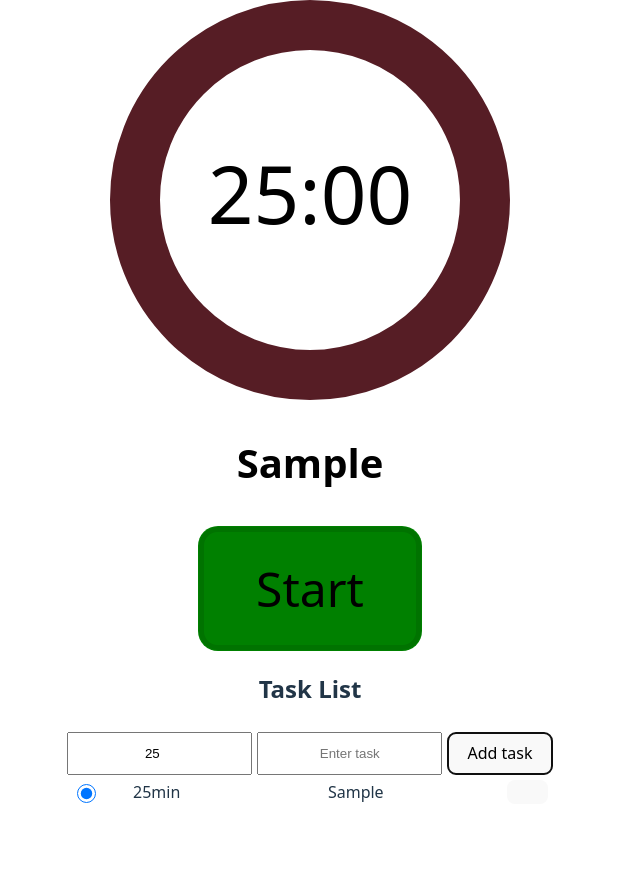
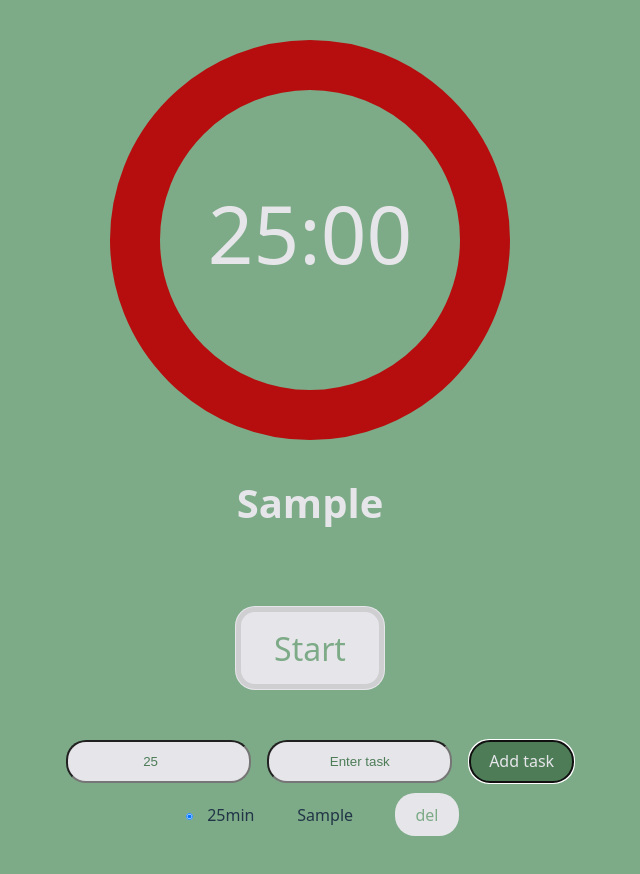
Before and after one commit to jiawu777/jia-timer, a React (Vite) app: page / in a window 1280 px wide. Both pictures are taken after typing "Sample" into the empty fields and a click on the button "Add task". Shown: the whole page, without its empty margins (330-970 px from the left). Before the commit the page ends 804 px from the top, so only its background shows below. Built offline with nearby package versions, Linux system fonts and the light colour scheme.

Commit message:
feat/transtopomodoro Jia: 1. 修正預設時間及任務及跳轉 2. 排版及文字過長待修正

```diff
--- a/src/components/Pomo.jsx
+++ b/src/components/Pomo.jsx
@@ -5,13 +5,16 @@ import './Pomo.scss';
 const Pomo = () => {
   // Config
   const [TimerStart, TimerStop, TimerSkip] = ['Start', 'Pause','Skip'];
-  const [CircularSize,CircularStrokeWidth] = [400, 50]
+  const [CircularSize,CircularStrokeWidth] = [400, 50];
+  const [addTaskBtn ,delBtn] = ["Add task","del"];
+  const defaultTask = " Time to focus! ";
+  const defaultTime = 25;
 
   // Timer Switch
   const [timerSwitch, setTimerSwitch] = useState(false);
 
   // timing
-  const [timer, setTimer] = useState(0);
+  const [timer, setTimer] = useState(defaultTime*60);
   const intervalIdTimer = useRef(null);
 
   // forceUpdate
@@ -21,7 +24,7 @@ const Pomo = () => {
   // setInput
   const timeInputRef = useRef(null)
   const taskInputRef = useRef(null)
-  const defaultTime = 25
+
 
   // get UserInfo
   const userInfoRef = useRef(
@@ -29,7 +32,7 @@ const Pomo = () => {
   )
 
 // taskId
-  const [taskId,setTaskId]=useState(userInfoRef.current.currentTaskId);
+  const [,setTaskId]=useState(userInfoRef.current.currentTaskId);
 
   // get current task
   const currentTaskIndex = userInfoRef.current?.tasks?.findIndex(
@@ -41,7 +44,8 @@ const Pomo = () => {
 
   useEffect(()=>{
     if(currentTask){
-      setTimer(currentTask.time)
+      setTaskId(currentTask.id);
+      setTimer(currentTask.time);
     }
   },[currentTask])
 
@@ -78,18 +82,29 @@ const Pomo = () => {
     const { tasks, currentTaskId } = userInfoRef.current;
 
     if(!tasks || tasks.length === 0 ){
+      userInfoRef.current.currentTask = {defaultTask}
+      const secInput = Number(defaultTime)*60;
+      userInfoRef.current.currentTime = {secInput};
+      setTimer(secInput);
+      setTimerSwitch(false);
       console.log("No tasks available.");
+
       return;
     }
 
     const currentIndex = tasks.findIndex((task)=>task.id === currentTaskId)
     if(currentIndex === -1){
+      userInfoRef.current.currentTask = {defaultTask}
+      const secInput = Number(defaultTime)*60;
+      userInfoRef.current.currentTime = {secInput};
+      setTimer(secInput);
+      setTimerSwitch(false);
       console.log("Current task not found.");
+
       return;
     }
 
     const nextTaskIndex = currentIndex +1;
-    console.log(userInfoRef.current)
 
     if(nextTaskIndex < tasks.length){
       const nextTask = tasks[nextTaskIndex];
@@ -105,8 +120,11 @@ const Pomo = () => {
       localStorage.setItem('userInfo',JSON.stringify(userInfoRef.current))
     }else{
       console.log("No tasks available.");
+      userInfoRef.current.currentTaskId = 0;
+      setTaskId(0)
+      setTimer(defaultTime*60);
       setTimerSwitch(false);
-      setTimer(0);
+      localStorage.setItem('userInfo',JSON.stringify(userInfoRef.current))
     }
 
   };
@@ -168,14 +186,14 @@ const Pomo = () => {
 
       return(
         <li key={`${item.id}`} className="pomo__taskListLI" >
-          <label className="pomo__taskListItem" for="pomo__taskListItem">
+          <label className="pomo__taskListItem">
             <input className="pomo__taskListItem pomo__taskListItem--radio" type="radio" name="listGroupRadio" value="" id=""
             checked={userInfoRef.current.currentTaskId === item.id}
             onChange={()=>handleTaskSelection(item)}/>
             <div className="pomo__taskListItem pomo__taskListItem--time">{item.time/60}min</div>
             <div className="pomo__taskListItem pomo__taskListItem--task">{item.name}</div>
-            <button className="pomo__taskListItem pomo__taskListItem--closeBtn" type="button" class="btn-close" aria-label="Close"
-            onClick={handleTaskDeletion}/>
+            <button className="pomo__btn pomo__btn--delBtn" type="button"
+            onClick={handleTaskDeletion}>{delBtn}</button>
             </label>
         </li>
       )
@@ -184,7 +202,7 @@ const Pomo = () => {
 const child = userInfoRef.current?.tasks?.map(forMapTasks) ?? [];
 
   return (
-    <div className="pomo__wrapper">
+    <div className={`pomo__wrapper ${timerSwitch ? 'pomo__wrapper--start' : ''}`}>
       <div className="pomo__display">
         <CircularProgress
           className="pomo__circular"
@@ -213,15 +231,14 @@ const child = userInfoRef.current?.tasks?.map(forMapTasks) ?? [];
 
       </div>
 
-      <div className="pomo__input">
-      <h2 className="pomo__taskListTitle"> Task List </h2>
+      <div className={`"pomo__input" ${timerSwitch ? 'pomo__input--start' : ''}`}>
         <form className="pomo__form">
           <input
             className="pomo__input pomo__input--time"
             type="number"
             ref={timeInputRef}
             defaultValue={defaultTime}
-            disabled={timerSwitch}
+            placeholder="Enter time(min)"
             required
           />
           <input
@@ -229,17 +246,15 @@ const child = userInfoRef.current?.tasks?.map(forMapTasks) ?? [];
             type="text"
             ref={taskInputRef}
             placeholder="Enter task"
-            disabled={timerSwitch}
             required
           />
           <button
+            className="pomo__btn pomo__btn--addTask"
             onClick={handleTaskInput}
-            disabled={timerSwitch}
           >
-            Add task
+            {addTaskBtn}
           </button>
         </form>
-
         <div className="pomo__taskList">
             <ul className="pomo__taskListUL">
               {child}
--- a/src/components/Pomo.scss
+++ b/src/components/Pomo.scss
@@ -1,19 +1,25 @@
 .pomo {
     &__wrapper {
+      padding: 5vh 0px;
+      gap: 5vh;
       width: 100vw;
       height: auto;
-      // background-color: white;
+      background-color: #7daa87;
       display: flex;
       flex-flow: column nowrap;
       justify-content: center;
       align-items: center;
-
+      &--start{
+      background-color: #FE4A49;
+      }
     }
 
     &__display {
+      width: 100%;
       display: flex;
+      align-items: center;
       justify-content: center;
-      color: black;
+      color: #E6E6EA;
       flex-flow: column nowrap;
     }
 
@@ -21,41 +27,57 @@
       font-size: 20 rem;
     }
 
+    &__currentTaskName{
+      display: flex;
+      justify-content: center;
+      max-width: 50%;
+      text-overflow: ellipsis;
+      white-space: nowrap;
+      font-size: 2.5rem;
+      overflow: hidden;
+    }
+
     &__input{
-      max-width: 70vw;
+      max-width: 50%;
       display: flex;
       flex-flow: column wrap;
       text-align: center;
+      border-radius: 20px;
+
+      &--start{
+        display: none;
+      }
+      &--time{
+        background-color: #E6E6EA;
+        color: #4d7c57;
+      }
+      &--task{
+        background-color: #E6E6EA;
+        color: #4d7c57;
+      }
+      &::placeholder{
+        color: #4d7c57;
+      }
     }
 
     &__form{
-      display: flex;
-      gap: 5px;
-      padding: 5px;
-    }
-
-    &__currentTaskName{
       width: 100%;
       display: flex;
-      justify-content: center;
-      font-size: 2.5rem;
+      justify-content: space-around;
+      padding: 10px;
+      gap: 10px;
     }
 
     &__taskList{
-      height: auto;
-      width: 100%;
-    }
-
-    &__taskListTitle{
-      width: 100%;
       display: flex;
       justify-content: center;
+      height: auto;
     }
 
     &__taskListUL{
       display: flex;
       flex-direction: column;
-      padding: 0px;
+      padding: 0px 20px;
       margin: 0px;
       gap: 10px 0px;
     }
@@ -65,6 +87,11 @@
     }
 
     &__taskListItem{
+      width: 100%;
+      overflow: hidden;
+      font-size: 1rem;
+      font-weight: 500;
+      align-items: center;
       padding: 0px 10px;
       gap:10px 10px;
       display: flex;
@@ -81,31 +108,30 @@
       &--task{
         justify-content: center;
         flex-basis: 70%;
-      }
-      &--closeBtn{
-        justify-content: center;
-        flex-basis: 5%;
+        text-overflow: ellipsis;
+        white-space: nowrap;
       }
     }
 
     &__btn {
       display: flex;
       flex-flow: row nowrap;
-      font-size: 3rem;
+      font-size: 2rem;
       border-radius: 20px;
       gap: 0px 10px;
 
+
       @include mobile{
-        font-size: 2rem;
+        font-size: 2.5rem;
         gap: 0px 20px;
       }
 
       &--start{
-        background-color: green;
         box-shadow: 0px 0px 0px 5px
         rgba($color: #000000, $alpha: 0.1)
         inset;
-
+        color: #7daa87;
+        background-color: #E6E6EA;
       }
 
       &--pause{
@@ -117,10 +143,23 @@
         align-items: center;
         font-size: 2rem;
         color: black;
-        background-color: white;
+        background-color: #FE4A49;
       }
       &--hide{
         display: none;
       }
+
+      &--delBtn{
+        font-size: 1rem;
+        background-color: #E6E6EA;
+        color: #7daa87;
+
+      }
+
+      &--addTask{
+        font-size: 1rem;
+        background-color:#4d7c57 ;
+        color:#E6E6EA;
+      }
     }
-  }
+  };
--- a/src/utils/CircularProgress.jsx
+++ b/src/utils/CircularProgress.jsx
@@ -5,19 +5,21 @@ const CircularProgress = ({ timer, timeInput, size, strokeWidth }) => {
       width={size}
       height={size}
     >
+      {/* background circle */}
       <circle
         cx={size / 2}
         cy={size / 2}
         r={(size - strokeWidth) / 2}
-        stroke="#561D25"
+        stroke="#B60E0E"
         strokeWidth={strokeWidth}
         fill="none"
       />
+      {/* progress circle */}
       <circle
         cx={size / 2}
         cy={size / 2}
         r={(size - strokeWidth) / 2}
-        stroke="#D3E298"
+        stroke="#4d7c57"
         strokeWidth={strokeWidth}
         fill="none"
         strokeDasharray={Math.PI * (size - strokeWidth)}
@@ -30,7 +32,7 @@ const CircularProgress = ({ timer, timeInput, size, strokeWidth }) => {
         textAnchor="middle"
         dy=".3em"
         fontSize="5rem"
-        fill="black"
+        fill="#E6E6EA"
       >
         {`${String(Math.floor(timer / 60)).padStart(2, '0')}:${String(Math.floor(timer % 60)).padStart(2, '0')}`}
       </text>
```
